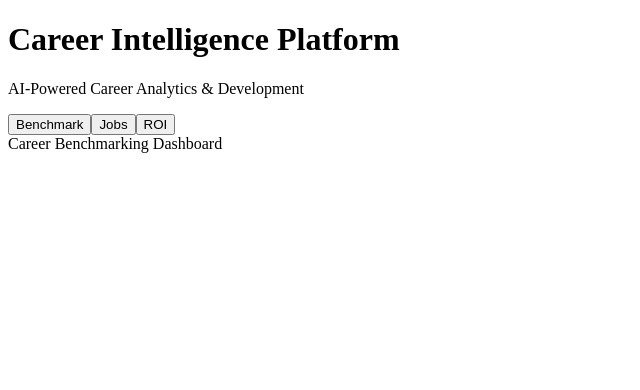
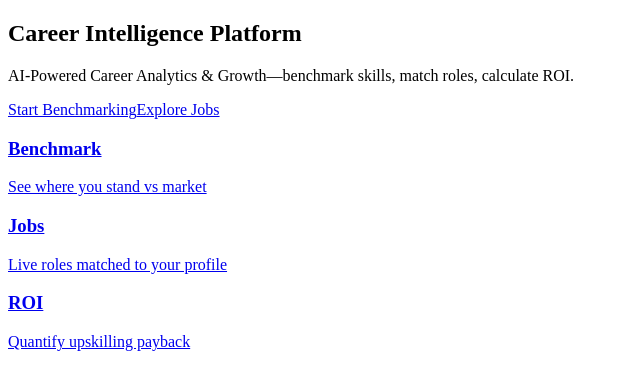
Before and after one commit to hirednext01/avron-pathfinder, a Next.js app: page / in a window 1280 px wide. Shown: the top 390 px of the page, without its empty margins (0-640 px from the left). Built offline with nearby package versions, Linux system fonts and the light colour scheme.

Commit message:
implement Career Intelligence Platform from spec

```diff
--- /dev/null
+++ b/app/globals.css
@@ -0,0 +1,17 @@
+@tailwind base;
+@tailwind components;
+@tailwind utilities;
+
+:root {
+  --bg: #0E1116;
+  --card: #121826;
+  --text: #E6EDF3;
+  --muted: #8A98A9;
+  --brand: #D4AF37;
+  --accent: #1C2541;
+}
+
+body {
+  background: var(--bg);
+  color: var(--text);
+}
--- a/app/page.tsx
+++ b/app/page.tsx
@@ -1,4 +1,32 @@
-import HomePage from '@/components/HomePage';
-export default function Page() {
-  return <HomePage />;
+'use client';
+import Link from 'next/link';
+
+export default function HomePage() {
+  return (
+    <main className="bg-[#0E1116] text-[#E6EDF3] min-h-screen">
+      <section className="max-w-6xl mx-auto px-4 py-20 text-center">
+        <h1 className="text-4xl md:text-6xl font-bold">Career Intelligence Platform</h1>
+        <p className="mt-4 text-[#8A98A9]">AI-Powered Career Analytics & Growth—benchmark skills, match roles, calculate ROI.</p>
+        <div className="mt-8 flex justify-center gap-4">
+          <Link className="px-5 py-3 rounded-2xl bg-[#D4AF37] text-black font-semibold" href="/benchmark">Start Benchmarking</Link>
+          <Link className="px-5 py-3 rounded-2xl border border-[#8A98A9]" href="/jobs">Explore Jobs</Link>
+        </div>
+      </section>
+
+      <section className="max-w-6xl mx-auto px-4 py-20">
+        <div className="grid md:grid-cols-3 gap-6">
+          {[
+            {title:'Benchmark',desc:'See where you stand vs market',href:'/benchmark'},
+            {title:'Jobs',desc:'Live roles matched to your profile',href:'/jobs'},
+            {title:'ROI',desc:'Quantify upskilling payback',href:'/roi'},
+          ].map(c=>(
+            <a key={c.title} href={c.href} className="block rounded-2xl p-6 bg-[#121826] hover:scale-[1.01] transition">
+              <h3 className="text-xl font-semibold">{c.title}</h3>
+              <p className="mt-2 text-[#8A98A9]">{c.desc}</p>
+            </a>
+          ))}
+        </div>
+      </section>
+    </main>
+  );
 }
```
